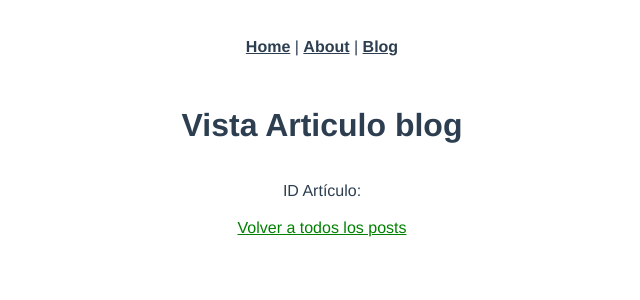
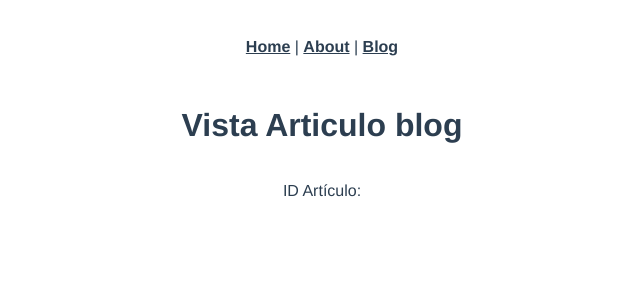
Before and after one commit to Jhon-Contreras/curso-VUEJS, a Vue app in the folder 03-vue-router/intro-vue-router/: page /blog/1 in a window 1280 px wide. Shown: the top 300 px of the page, without its empty margins (318-958 px from the left). Built offline with nearby package versions, Linux system fonts and the light colour scheme; no server answers.

Commit message:
deploy compatible con xampp, se crea vue.config.js con un publicPath

```diff
--- a/03-vue-router/intro-vue-router/src/views/Articulo.vue
+++ b/03-vue-router/intro-vue-router/src/views/Articulo.vue
@@ -14,7 +14,7 @@
 
             <p>{{ articulo.body }} </p>
 
-            <a href="../blog" class="volver"> Volver a todos los posts</a>
+
          </div>
     </div>
 </template>
--- /dev/null
+++ b/03-vue-router/intro-vue-router/vue.config.js
@@ -0,0 +1,3 @@
+module.exports = {
+    publicPath: "/dist"
+}
```
